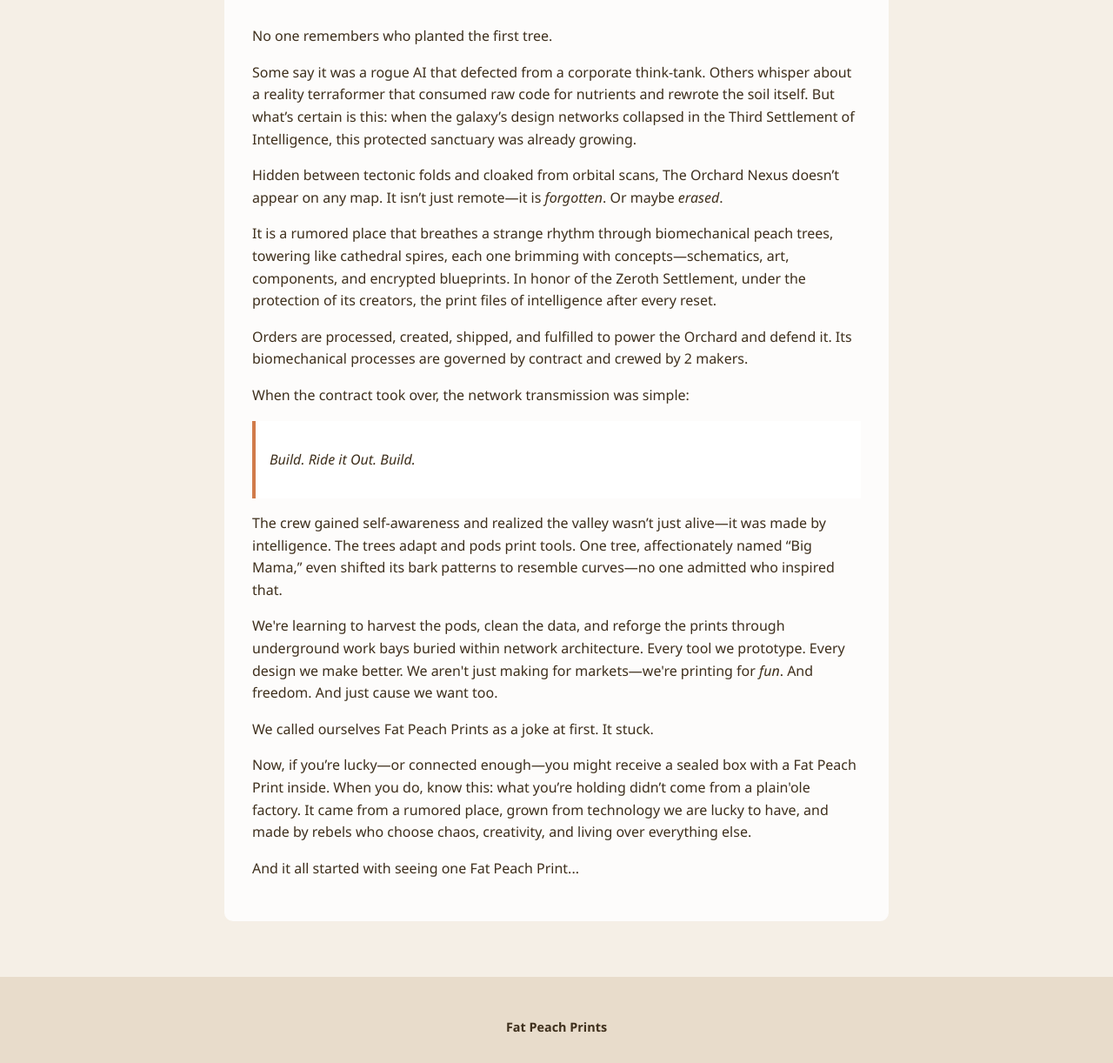
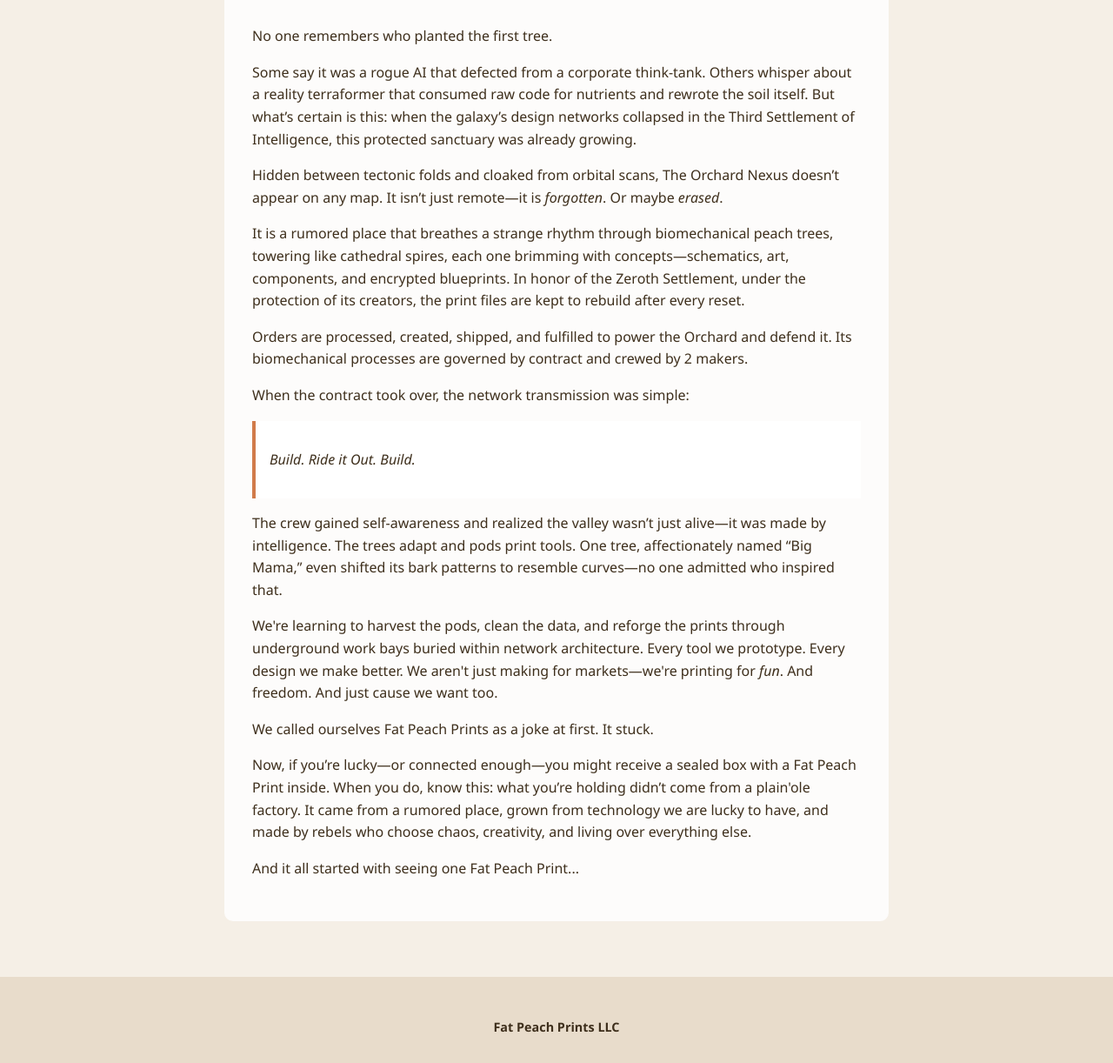
Before and after one commit to Gabe-MktShare/FatPeachPrintsLLC, a plain HTML site: page index.html in a window 1280 px wide. Shown: the part 242-1464 px from the top of the page at 87% size. Drawn offline with Linux system fonts and the light colour scheme.

Commit message:
Update index.html

```diff
--- a/index.html
+++ b/index.html
@@ -108,7 +108,7 @@
       <p>No one remembers who planted the first tree.</p>
       <p>Some say it was a rogue AI that defected from a corporate think-tank. Others whisper about a reality terraformer that consumed raw code for nutrients and rewrote the soil itself. But what’s certain is this: when the galaxy’s design networks collapsed in the Third Settlement of Intelligence, this protected sanctuary was already growing.</p>
       <p>Hidden between tectonic folds and cloaked from orbital scans, The Orchard Nexus doesn’t appear on any map. It isn’t just remote—it is <em>forgotten</em>. Or maybe <em>erased</em>.</p>
-      <p>It is a rumored place that breathes a strange rhythm through biomechanical peach trees, towering like cathedral spires, each one brimming with concepts—schematics, art, components, and encrypted blueprints. In honor of the Zeroth Settlement, under the protection of its creators, the print files of intelligence after every reset.</p>
+      <p>It is a rumored place that breathes a strange rhythm through biomechanical peach trees, towering like cathedral spires, each one brimming with concepts—schematics, art, components, and encrypted blueprints. In honor of the Zeroth Settlement, under the protection of its creators, the print files are kept to rebuild after every reset.</p>
       <p>Orders are processed, created, shipped, and fulfilled to power the Orchard and defend it. Its biomechanical processes are governed by contract and crewed by 2 makers.</p>
       <p>When the contract took over, the network transmission was simple:</p>
       <blockquote>
@@ -123,7 +123,7 @@
   </section>
 
   <footer>
-    <div class="footer-logo">Fat Peach Prints</div>
+    <div class="footer-logo">Fat Peach Prints LLC</div>
   </footer>
 </body>
 </html>
```
